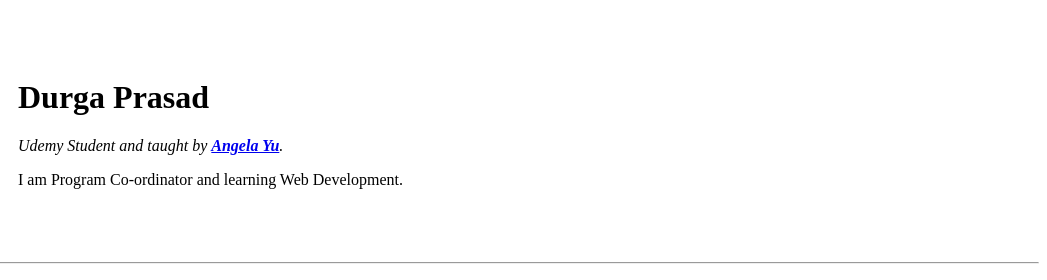
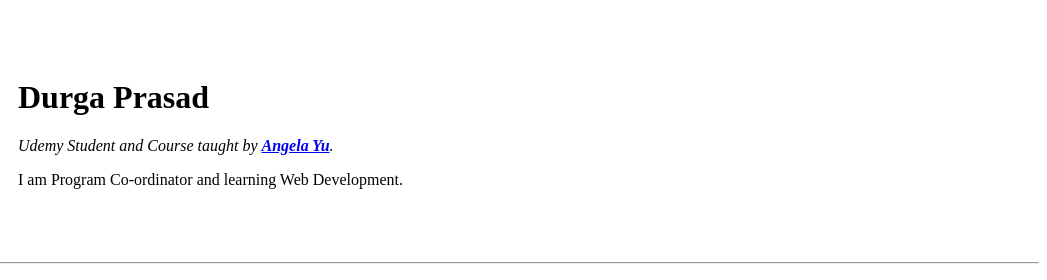
Before and after one commit to 1Durga/cv, a plain HTML site: page index.html in a window 1280 px wide. Shown: the top 280 px of the page, 233-1280 px from the left. Drawn offline with Linux system fonts and the light colour scheme.

Commit message:
Update index.html

```diff
--- a/index.html
+++ b/index.html
@@ -14,7 +14,7 @@
             <td>
                 <h1>Durga Prasad</h1>
                 <p>
-                    <em>Udemy Student and taught by <strong><a href="https://angelabauer.github.io/cv/"> Angela Yu</a></strong>.</em>
+                    <em>Udemy Student and Course taught by <strong><a href="https://angelabauer.github.io/cv/"> Angela Yu</a></strong>.</em>
                 </p>
                 <p>I am Program Co-ordinator and learning Web Development.</p>
             </td>
```
